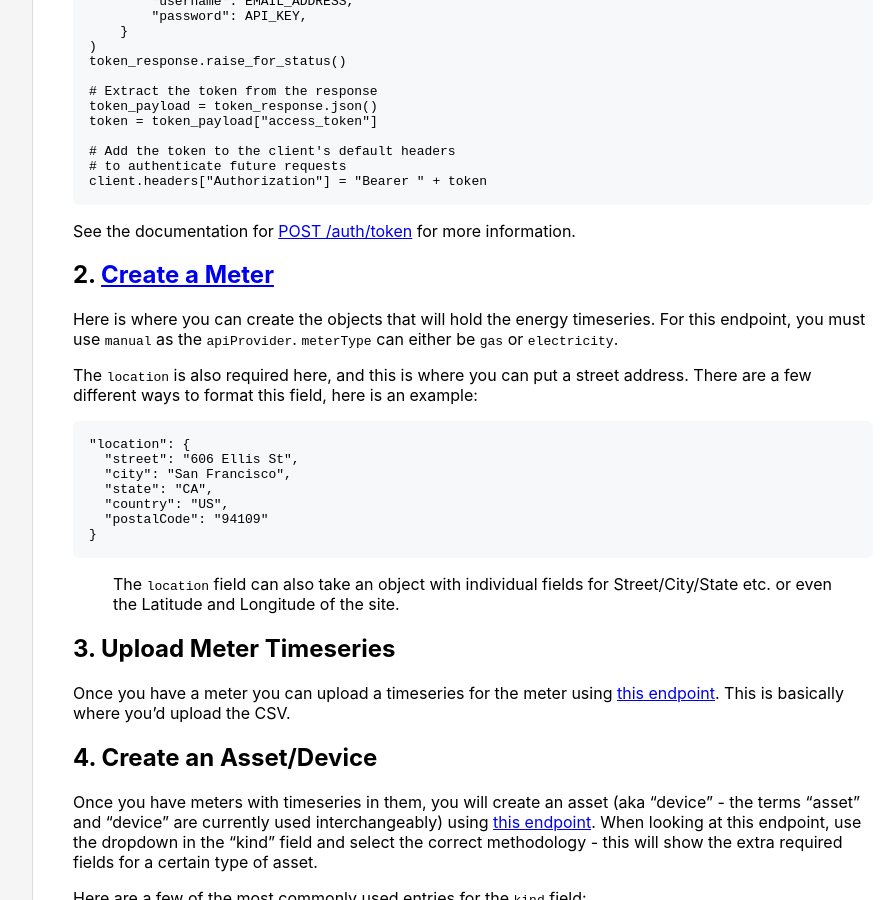
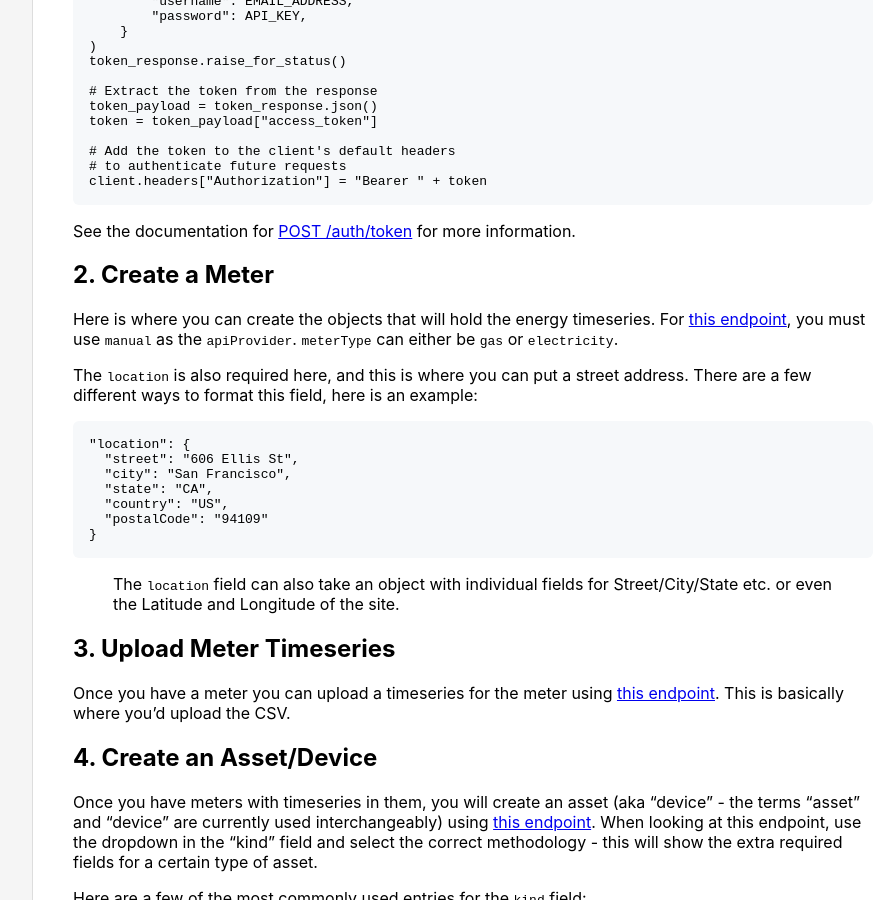
Before and after one commit to wattcarbon/docs.wattcarbon.com, a Jekyll site: the page built from _data-onboarding/Developer-Guide.md, in a window 1280 px wide and 900 px high, scrolled down 664 px. Shown: the whole window, without its empty margins (258-1154 px from the left). Built offline with Jekyll 4.4.1, drawn with Linux system fonts in a browser that asks for light colours.

Commit message:
Fixed URL links

```diff
--- a/_data-onboarding/Developer-Guide.md
+++ b/_data-onboarding/Developer-Guide.md
@@ -45,9 +45,9 @@ client.headers["Authorization"] = "Bearer " + token
 See the documentation for [POST /auth/token](https://api.wattcarbon.com/#tag/Tokens/operation/create_token_auth_token_post) for more information.
 
 
-## 2. [Create a Meter](https://api.wattcarbon.com/#tag/Meters/operation/Meters-create_meter)
+## 2. Create a Meter
 
-Here is where you can create the objects that will hold the energy timeseries. For this endpoint, you must use `manual` as the `apiProvider`. `meterType` can either be `gas` or `electricity`.
+Here is where you can create the objects that will hold the energy timeseries. For [this endpoint](https://api.wattcarbon.com/#tag/Meters/operation/Meters-create_meter), you must use `manual` as the `apiProvider`. `meterType` can either be `gas` or `electricity`.
 
 The `location` is also required here, and this is where you can put a street address. There are a few different ways to format this field, here is an example:
 
```
